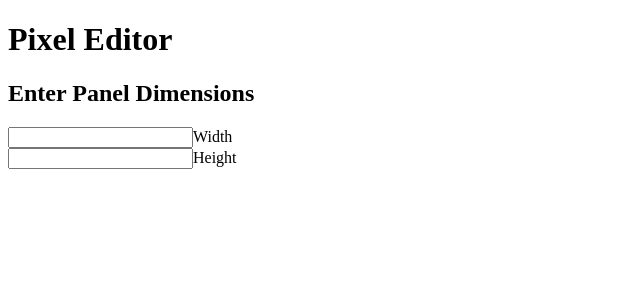
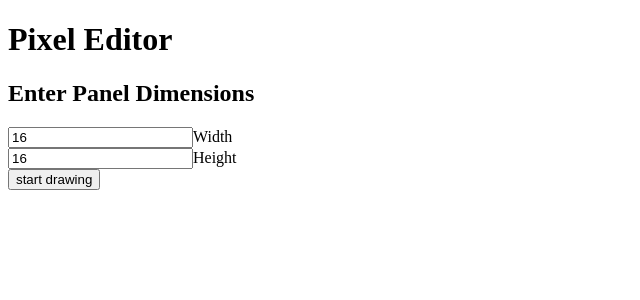
Before and after one commit to timlangner/pixels, a React (Create React App) app: page / in a window 1280 px wide. Shown: the top 300 px of the page, without its empty margins (0-640 px from the left). Built offline with nearby package versions, Linux system fonts and the light colour scheme.

Commit message:
:sparkles: Add states for panel options

```diff
--- a/src/components/editor/Editor.jsx
+++ b/src/components/editor/Editor.jsx
@@ -2,23 +2,57 @@ import React, { useState } from 'react';
 import './editor.scss';
 
 const Editor = () => {
+    const [panelWidth, setPanelWidth] = useState(16)
+    const [panelHeight, setPanelHeight] = useState(16)
+    const [hideOptions, setHideOptions] = useState(false)
+    const [hideDrawingPanel, setHideDrawingPanel] = useState(true)
+    const [buttonText, setButtonText] = useState("start drawing")
+    const [selectedColor, setColor] = useState("#f44336")
+
+    function initializeDrawingPanel() {
+        setHideOptions(!hideOptions)
+        setHideDrawingPanel(!hideDrawingPanel)
+
+        buttonText === "start drawing"
+            ? setButtonText("reset")
+            : setButtonText("start drawing")
+    }
+
     return (
         <div id="editor">
             <h1>Pixel Editor</h1>
-            <h2>Enter Panel Dimensions</h2>
-
+            {hideDrawingPanel && <h2>Enter Panel Dimensions</h2>}
+            {hideDrawingPanel && (
                 <div id="options">
                     <div className="option">
-                    <input type="number" className="panelInput" />
+                        <input
+                            type="number"
+                            className="panelInput"
+                            defaultValue={panelWidth}
+                            onChange={e => {
+                                setPanelWidth(e.target.value)
+                            }}
+                        />
                         <span>Width</span>
                     </div>
                     <div className="option">
-                    <input type="number" className="panelInput" />
+                        <input
+                            type="number"
+                            className="panelInput"
+                            defaultValue={panelHeight}
+                            onChange={e => {
+                                setPanelHeight(e.target.value)
+                            }}
+                        />
                         <span>Height</span>
                     </div>
                 </div>
+            )}
+            <button onClick={initializeDrawingPanel} className="button">
+                {buttonText}
+            </button>
         </div>
-    );
+    )
 };
 
 export default Editor;
```
Lines whose indentation alone changed are shown as unchanged.
